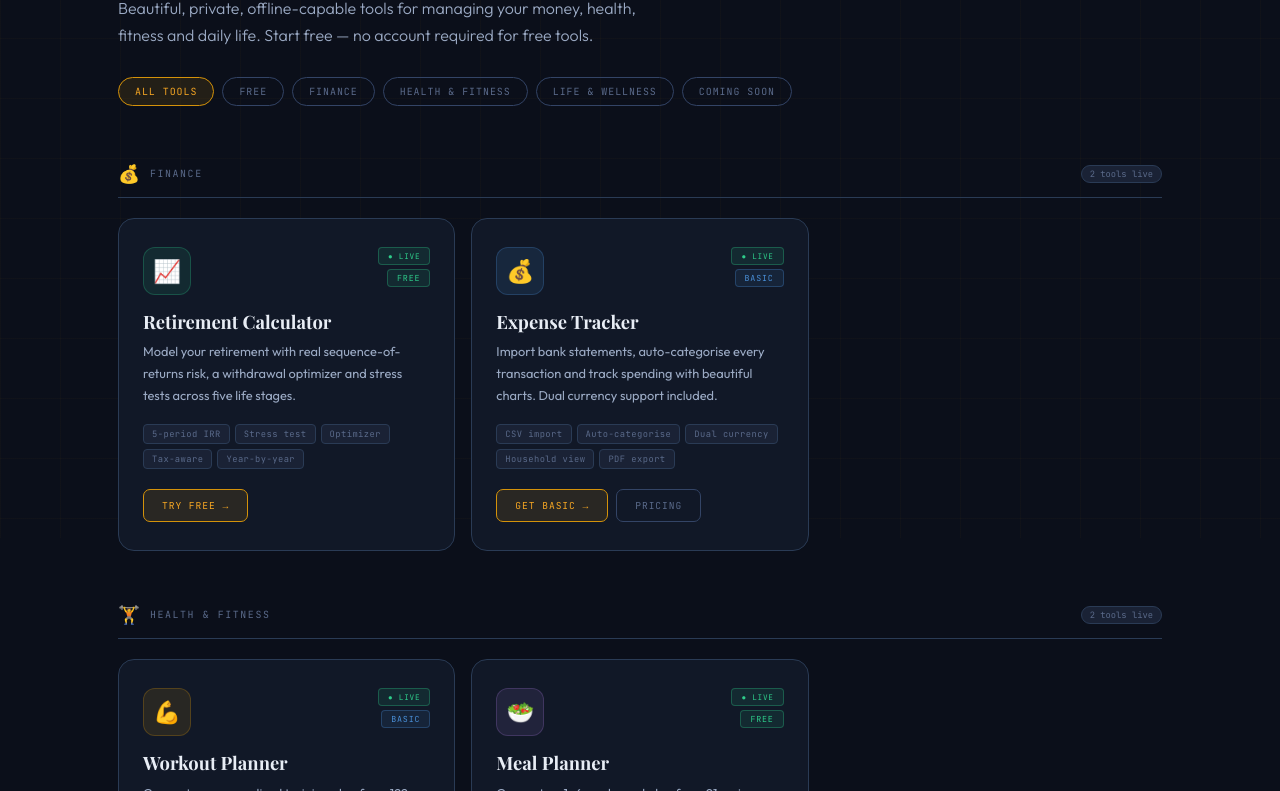
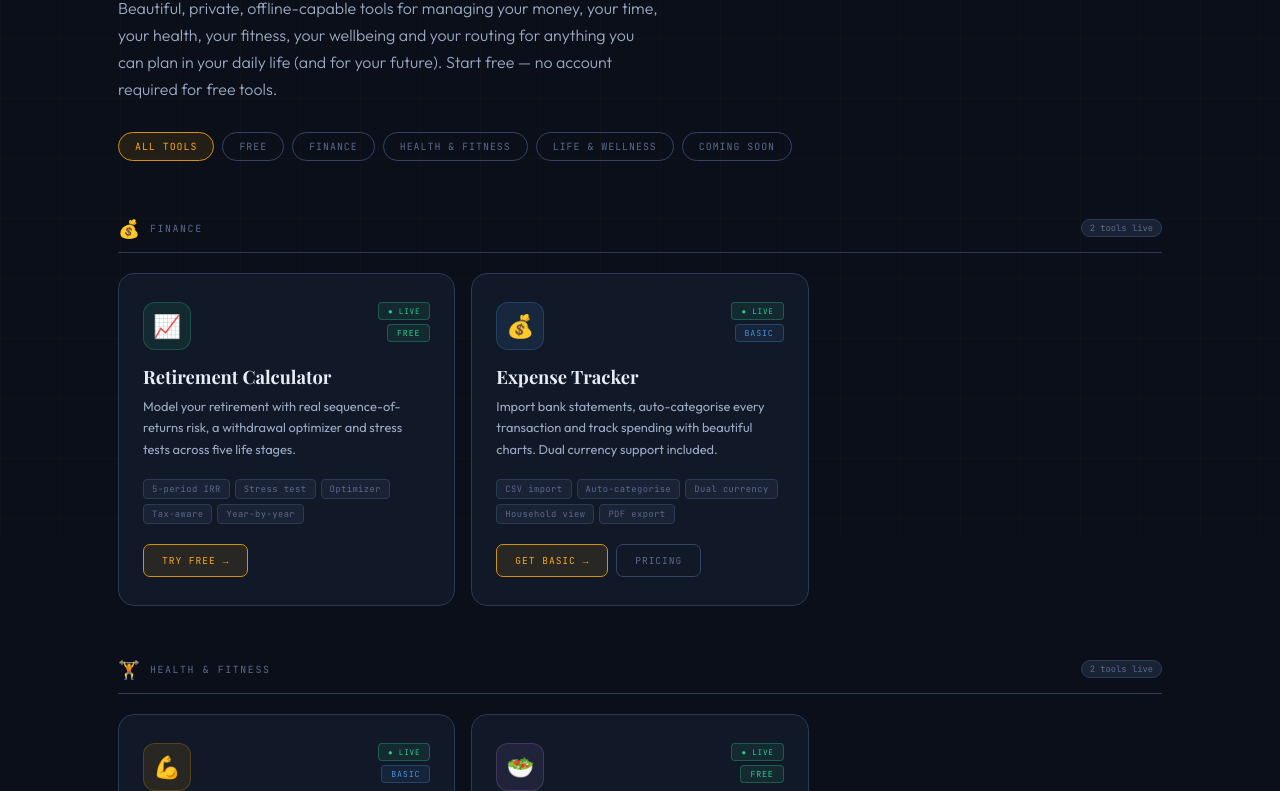
Before and after one commit to Kappa197/artifacts-lab, a website: page tools.html in a window 1280 px wide. Shown: the part 262-1053 px from the top of the page. Drawn offline with nearby package versions, Linux system fonts and the light colour scheme; a web font is replaced by a local one.

Commit message:
Update tools.html

```diff
--- a/tools.html
+++ b/tools.html
@@ -305,7 +305,7 @@ footer {
   <div class="page-header reveal">
     <div class="page-eyebrow">The Full Suite</div>
     <h1 class="page-title">All <em>tools,</em><br>one place.</h1>
-    <p class="page-sub">Beautiful, private, offline-capable tools for managing your money, health, fitness and daily life. Start free — no account required for free tools.</p>
+    <p class="page-sub">Beautiful, private, offline-capable tools for managing your money, your time, your health, your fitness, your wellbeing and your routing for anything you can plan in your daily life (and for your future). Start free — no account required for free tools.</p>
     <div class="filter-tabs">
       <button class="filter-tab active" onclick="filterTools('all', this)">All Tools</button>
       <button class="filter-tab" onclick="filterTools('free', this)">Free</button>
```
